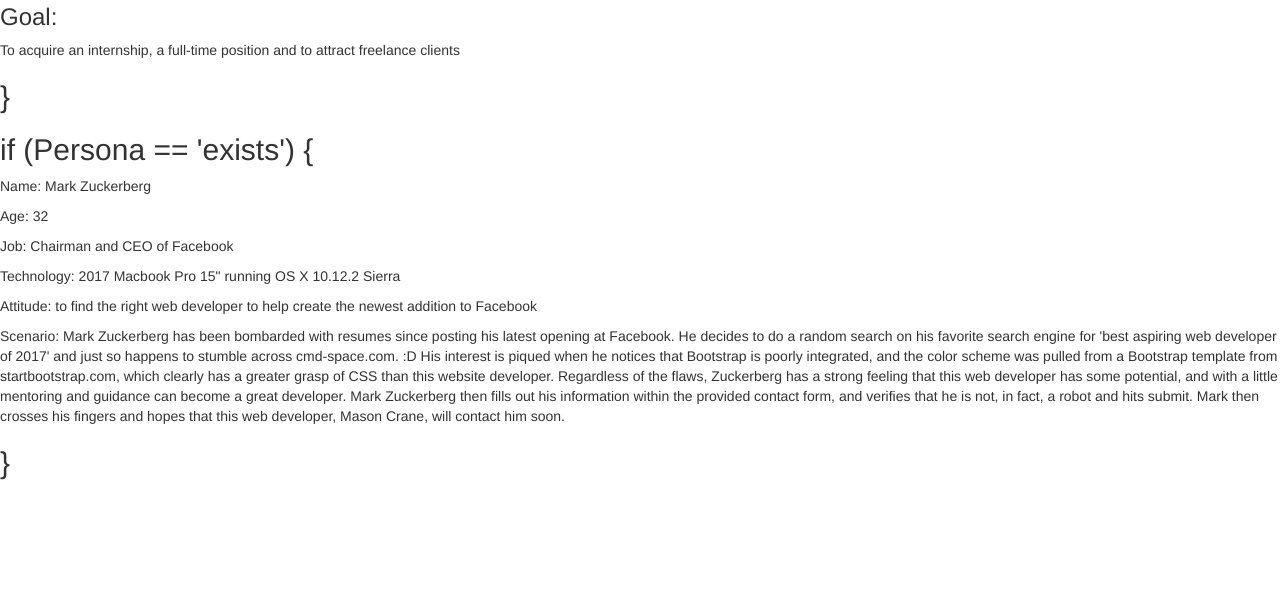
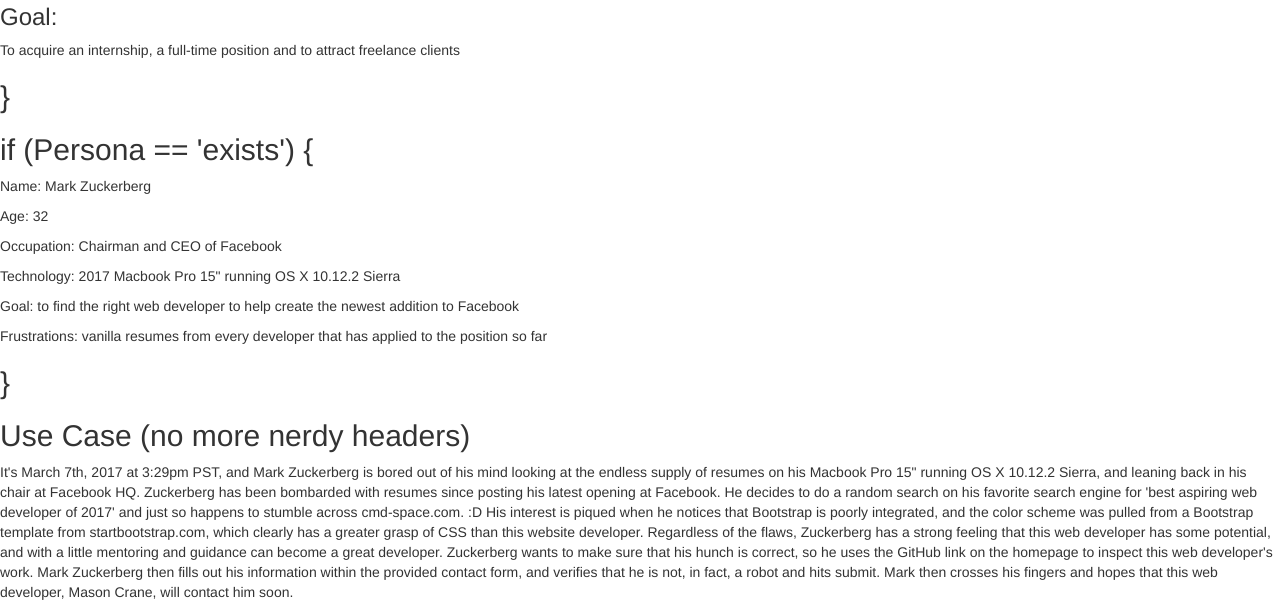
Before and after one commit to cmd-space/cmd-space-com, a PHP site: page /milestone-1.php in a window 1280 px wide. Shown: the part 418-1030 px from the top of the page. Before the commit the page ends 898 px from the top, so only its background shows below. Run offline with PHP 8.4, Linux system fonts and the light colour scheme.

Commit message:
updated copy within milestone-1.php and added new comment in readme

```diff
--- a/public_html/css/main.css
+++ b/public_html/css/main.css
@@ -20,11 +20,15 @@ nav {
 	color: #ffffff;
 }
 
+.nav li a:hover {
+	background-color: #18BC9C;
+}
+
 .cover-container {
 	background-color: #18BC9C;
 	color: #ffffff;
 }
 
 h1, h2, h3, p {
-	margin-left: 5%;
+	padding: 1% 5%;
 }
--- a/public_html/documentation/milestone-1.php
+++ b/public_html/documentation/milestone-1.php
@@ -50,11 +50,13 @@
 					<h2>if (Persona == 'exists') {</h2>
 					<p>Name: Mark Zuckerberg</p>
 					<p>Age: 32</p>
-					<p>Job: Chairman and CEO of Facebook</p>
+					<p>Occupation: Chairman and CEO of Facebook</p>
 					<p>Technology: 2017 Macbook Pro 15" running OS X 10.12.2 Sierra</p>
-					<p>Attitude: to find the right web developer to help create the newest addition to Facebook</p>
-					<p>Scenario: Mark Zuckerberg has been bombarded with resumes since posting his latest opening at Facebook. He decides to do a random search on his favorite search engine for 'best aspiring web developer of 2017' and just so happens to stumble across cmd-space.com. :D His interest is piqued when he notices that Bootstrap is poorly integrated, and the color scheme was pulled from a Bootstrap template from startbootstrap.com, which clearly has a greater grasp of CSS than this website developer. Regardless of the flaws, Zuckerberg has a strong feeling that this web developer has some potential, and with a little mentoring and guidance can become a great developer. Mark Zuckerberg then fills out his information within the provided contact form, and verifies that he is not, in fact, a robot and hits submit. Mark then crosses his fingers and hopes that this web developer, Mason Crane, will contact him soon.</p>
+					<p>Goal: to find the right web developer to help create the newest addition to Facebook</p>
+					<p>Frustrations: vanilla resumes from every developer that has applied to the position so far</p>
 					<h2>}</h2>
+					<h2>Use Case (no more nerdy headers)</h2>
+					<p>It's March 7th, 2017 at 3:29pm PST, and Mark Zuckerberg is bored out of his mind looking at the endless supply of resumes on his Macbook Pro 15" running OS X 10.12.2 Sierra, and leaning back in his chair at Facebook HQ. Zuckerberg has been bombarded with resumes since posting his latest opening at Facebook. He decides to do a random search on his favorite search engine for 'best aspiring web developer of 2017' and just so happens to stumble across cmd-space.com. :D His interest is piqued when he notices that Bootstrap is poorly integrated, and the color scheme was pulled from a Bootstrap template from startbootstrap.com, which clearly has a greater grasp of CSS than this website developer. Regardless of the flaws, Zuckerberg has a strong feeling that this web developer has some potential, and with a little mentoring and guidance can become a great developer. Zuckerberg wants to make sure that his hunch is correct, so he uses the GitHub link on the homepage to inspect this web developer's work. Mark Zuckerberg then fills out his information within the provided contact form, and verifies that he is not, in fact, a robot and hits submit. Mark then crosses his fingers and hopes that this web developer, Mason Crane, will contact him soon.</p>
 				</div>
 			</div>
 		</div>
```
Also changed, not shown: README.md.
